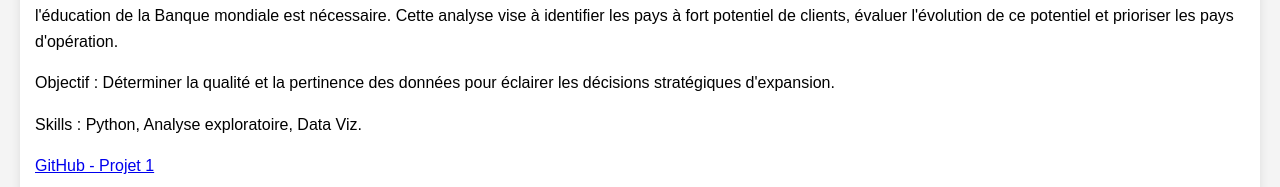
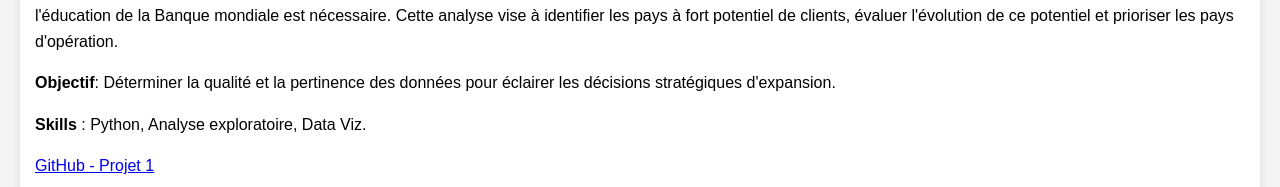
Before and after one commit to Medcos/Medcos.github.io, a plain HTML site: page index.html in a window 1280 px wide. Shown: the part 359-546 px from the top of the page. Drawn offline with Linux system fonts and the light colour scheme.

Commit message:
Update index.html

```diff
--- a/index.html
+++ b/index.html
@@ -26,8 +26,8 @@
             <p><strong>Description</strong> : Dans le cadre de l'expansion internationale de une EdTech qui propose des contenus de formation en ligne,
                 une analyse exploratoire des données sur l'éducation de la Banque mondiale est nécessaire. Cette analyse vise à
                 identifier les pays à fort potentiel de clients, évaluer l'évolution de ce potentiel et prioriser les pays d'opération.</p>
-            <p>Objectif : Déterminer la qualité et la pertinence des données pour éclairer les décisions stratégiques d'expansion.</p>
-            <p>Skills :  Python, Analyse exploratoire, Data Viz.</p>
+            <p><strong>Objectif</strong>: Déterminer la qualité et la pertinence des données pour éclairer les décisions stratégiques d'expansion.</p>
+            <p><strong>Skills</strong> :  Python, Analyse exploratoire, Data Viz.</p>
             <p><a href="https://github.com/votreusername/projet1" target="_blank">GitHub - Projet 1</a></p>
         </div>
 
```
